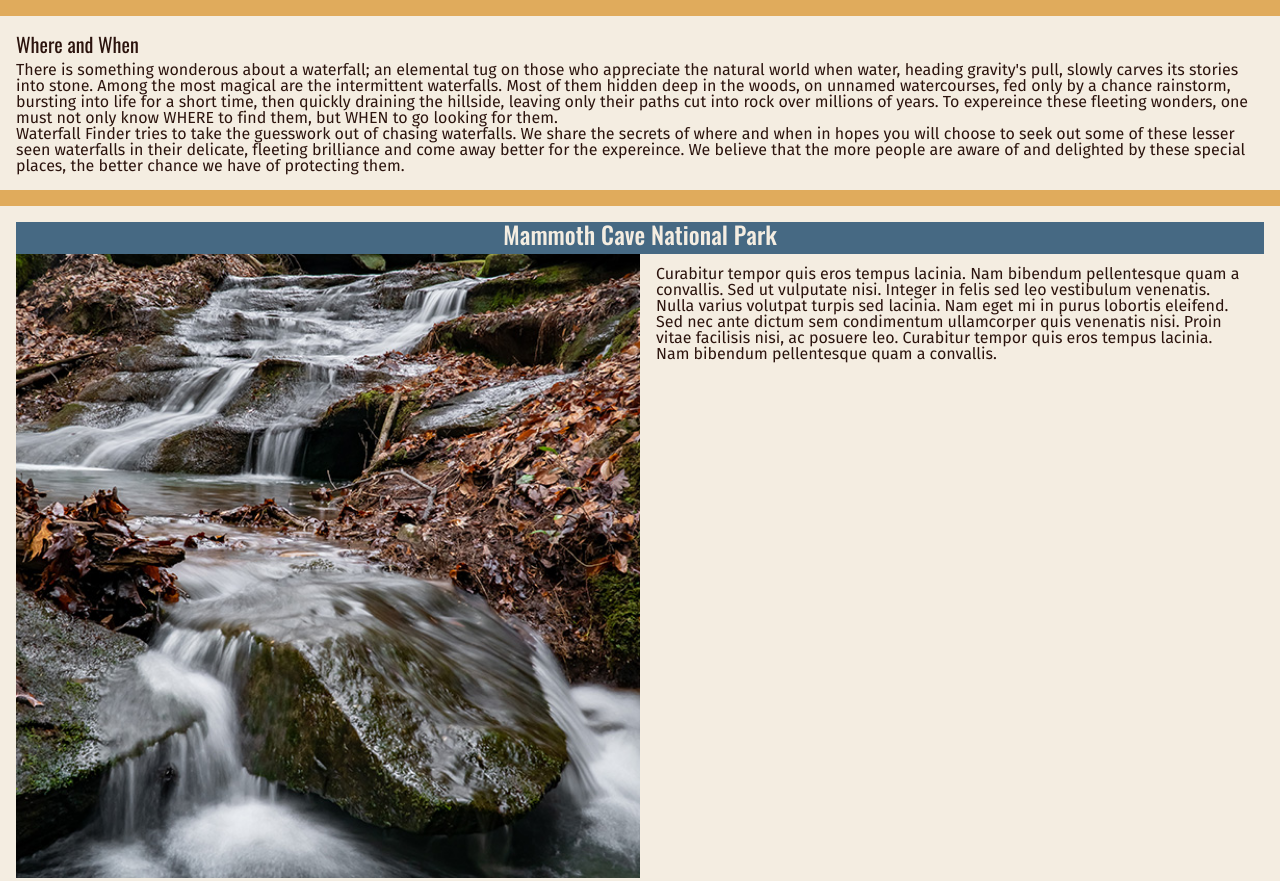
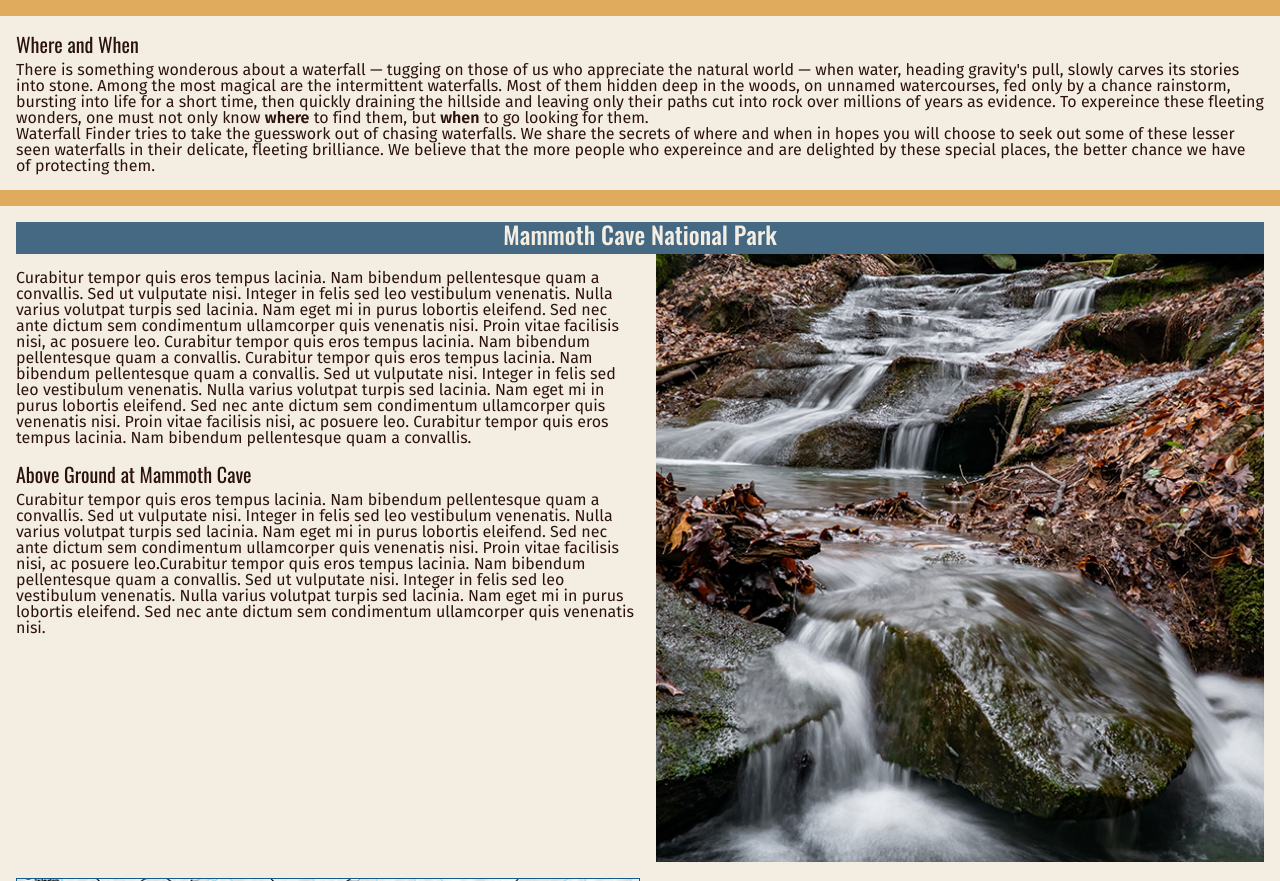
Before and after one commit to leoosborne/waterfall-finder, a plain HTML site: page public/index.html in a window 1280 px wide. Shown: the part 288-1169 px from the top of the page. Drawn offline with nearby package versions, Linux system fonts and the light colour scheme; no server answers.

Commit message:
half of styling for media query 601+

```diff
--- a/public/css/styles.css
+++ b/public/css/styles.css
@@ -502,6 +502,33 @@ Media Queries *******
 }
 
 @media only screen and (min-width: 601px) {
+
+  .square-wrap-left img {
+    width: 50%;
+    float: right;
+    padding-left: 1rem;
+    padding-bottom: 1rem;
+  }
+
+  .square-wrap-left p {
+    padding: 1rem 0 0;
+  }
+
+  .square-wrap-right {
+    margin-top: 1rem;
+  }
+
+  .square-wrap-right img {
+    width: 50%;
+    float: left;
+    margin-right: 1rem;
+    margin-bottom: 1rem;
+  }
+
+  .square-wrap-right p {
+    padding: 0 0 1rem ;
+  }
+
   .case-study {
       display: flex;
       flex-direction: row;
--- a/public/index.html
+++ b/public/index.html
@@ -37,27 +37,22 @@
 
     <section class=" section-container">
       <h3 class="fs-mobile-h3 ff-heading txt-dark-600">Where and When</h3>
-      <p class="fs-body-md ff-body txt-dark-600 ">There is something wonderous about a waterfall; an elemental tug on those who appreciate the natural world when water, heading gravity's pull, slowly carves its stories into stone. Among the most magical are the intermittent waterfalls. Most of them hidden deep in the woods, on unnamed watercourses, fed only by a chance rainstorm, bursting into life for a short time, then quickly draining the hillside, leaving only their paths cut into rock over millions of years. To expereince these fleeting wonders, one must not only know WHERE to find them, but WHEN to go looking for them. </p>
-      <p class="fs-body-md ff-body txt-dark-600 ">Waterfall Finder tries to take the guesswork out of chasing waterfalls. We share the secrets of where and when in hopes you will choose to seek out some of these lesser seen waterfalls in their delicate, fleeting brilliance and come away better for the expereince. We believe that the more people are aware of and delighted by these special places, the better chance we have of protecting them.</p>
+      <p class="fs-body-md ff-body txt-dark-600 ">There is something wonderous about a waterfall — tugging on those of us who appreciate the natural world — when water, heading gravity's pull, slowly carves its stories into stone. Among the most magical are the intermittent waterfalls. Most of them hidden deep in the woods, on unnamed watercourses, fed only by a chance rainstorm, bursting into life for a short time, then quickly draining the hillside and leaving only their paths cut into rock over millions of years as evidence. To expereince these fleeting wonders, one must not only know <span class="fw-bold">where</span>
+         to find them, but <span class="fw-bold">when</span>  to go looking for them. </p>
+      <p class="fs-body-md ff-body txt-dark-600 ">Waterfall Finder tries to take the guesswork out of chasing waterfalls. We share the secrets of where and when in hopes you will choose to seek out some of these lesser seen waterfalls in their delicate, fleeting brilliance. We believe that the more people who expereince and are delighted by these special places, the better chance we have of protecting them.</p>
     </section>
 
     <section id="mammothCave" class=" section-container">
       <h2 class="fs-mobile-h2 ff-heading heading txt-accent-500 fw-semibold">Mammoth Cave National Park</h2>
-      <article class="case-study">
+      <article class="square-wrap-left">
         <img src="img/section-first-cascade.jpg" alt="Photo of Twister Falls, Mammoth Cave National Park">
-        <div class="case-study-info-wrap">
-          <p class="fs-body-md ff-body txt-dark-600 case-study-text">Curabitur tempor quis eros tempus lacinia. Nam bibendum pellentesque quam a convallis. Sed ut vulputate nisi. Integer in felis sed leo vestibulum venenatis. Nulla varius volutpat turpis sed lacinia. Nam eget mi in purus lobortis eleifend. Sed nec ante dictum sem condimentum ullamcorper quis venenatis nisi. Proin vitae facilisis nisi, ac posuere leo. Curabitur tempor quis eros tempus lacinia. Nam bibendum pellentesque quam a convallis. </p>
-        </div>
+          <p class="fs-body-md ff-body txt-dark-600">Curabitur tempor quis eros tempus lacinia. Nam bibendum pellentesque quam a convallis. Sed ut vulputate nisi. Integer in felis sed leo vestibulum venenatis. Nulla varius volutpat turpis sed lacinia. Nam eget mi in purus lobortis eleifend. Sed nec ante dictum sem condimentum ullamcorper quis venenatis nisi. Proin vitae facilisis nisi, ac posuere leo. Curabitur tempor quis eros tempus lacinia. Nam bibendum pellentesque quam a convallis. Curabitur tempor quis eros tempus lacinia. Nam bibendum pellentesque quam a convallis. Sed ut vulputate nisi. Integer in felis sed leo vestibulum venenatis. Nulla varius volutpat turpis sed lacinia. Nam eget mi in purus lobortis eleifend. Sed nec ante dictum sem condimentum ullamcorper quis venenatis nisi. Proin vitae facilisis nisi, ac posuere leo. Curabitur tempor quis eros tempus lacinia. Nam bibendum pellentesque quam a convallis.</p>
       </article>
-      <article class="case-study reverse">
-        <!-- <figure> -->
+      <article class="square-wrap-right">
           <img class= "park-map-mobile" src="/img/park-map-mobile.jpg" alt="A map of Mammoth Cave National Park with a blue highlighted section around the First Creek area">
-          <!-- <figcaption class="fs-100 txt-dark-600">Mammoth Cave National Park, with highlighted section of the First Creek area.</figcaption> -->
-        <!-- </figure> -->
-        <div class="case-study-info-wrap">
           <h3 class="fs-mobile-h3 ff-heading txt-dark-600">Above Ground at Mammoth Cave</h3>
-          <p class="fs-body-md ff-body txt-dark-600">Curabitur tempor quis eros tempus lacinia. Nam bibendum pellentesque quam a convallis. Sed ut vulputate nisi. Integer in felis sed leo vestibulum venenatis. Nulla varius volutpat turpis sed lacinia. Nam eget mi in purus lobortis eleifend. Sed nec ante dictum sem condimentum ullamcorper quis venenatis nisi. Proin vitae facilisis nisi, ac posuere leo. <button class="text-button" ><span class="txt-secondary-800 button">MORE</span></button></p>
-        </div>
+          <p class="fs-body-md ff-body txt-dark-600">Curabitur tempor quis eros tempus lacinia. Nam bibendum pellentesque quam a convallis. Sed ut vulputate nisi. Integer in felis sed leo vestibulum venenatis. Nulla varius volutpat turpis sed lacinia. Nam eget mi in purus lobortis eleifend. Sed nec ante dictum sem condimentum ullamcorper quis venenatis nisi. Proin vitae facilisis nisi, ac posuere leo.Curabitur tempor quis eros tempus lacinia. Nam bibendum pellentesque quam a convallis. Sed ut vulputate nisi. Integer in felis sed leo vestibulum venenatis. Nulla varius volutpat turpis sed lacinia. Nam eget mi in purus lobortis eleifend. Sed nec ante dictum sem condimentum ullamcorper quis venenatis nisi. </p>
+
     </article>
 
       <table style="width:100%" class="fs-body-md ff-body txt-secondary-900">
--- a/src/server.js
+++ b/src/server.js
@@ -41,7 +41,7 @@ const updateHistoricalRainData = async () => {
 };
 
 // Schedule the task to update historical rain data at 12:15am every day in the timezone containing the zip codes
-cron.schedule('29 22 * * *', () => {
+cron.schedule('28 7 * * *', () => {
   updateHistoricalRainData();
   console.log(`cron ran updateHistoricalRainData() ${historicalRainData}`);
 });
```
Also changed, not shown: 1 other file.
